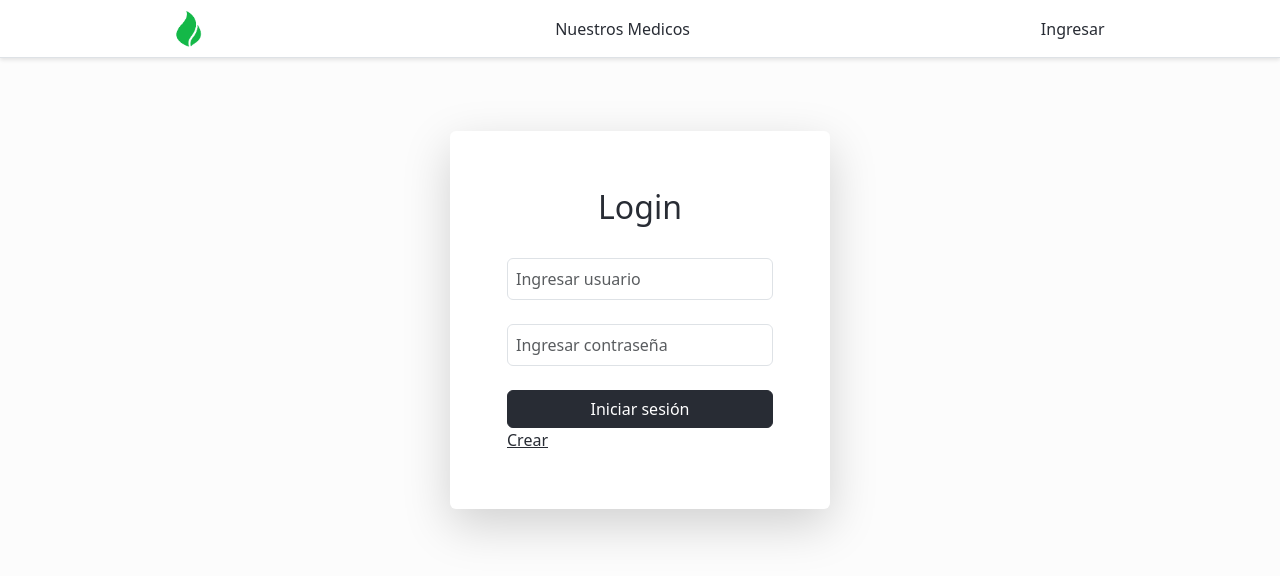
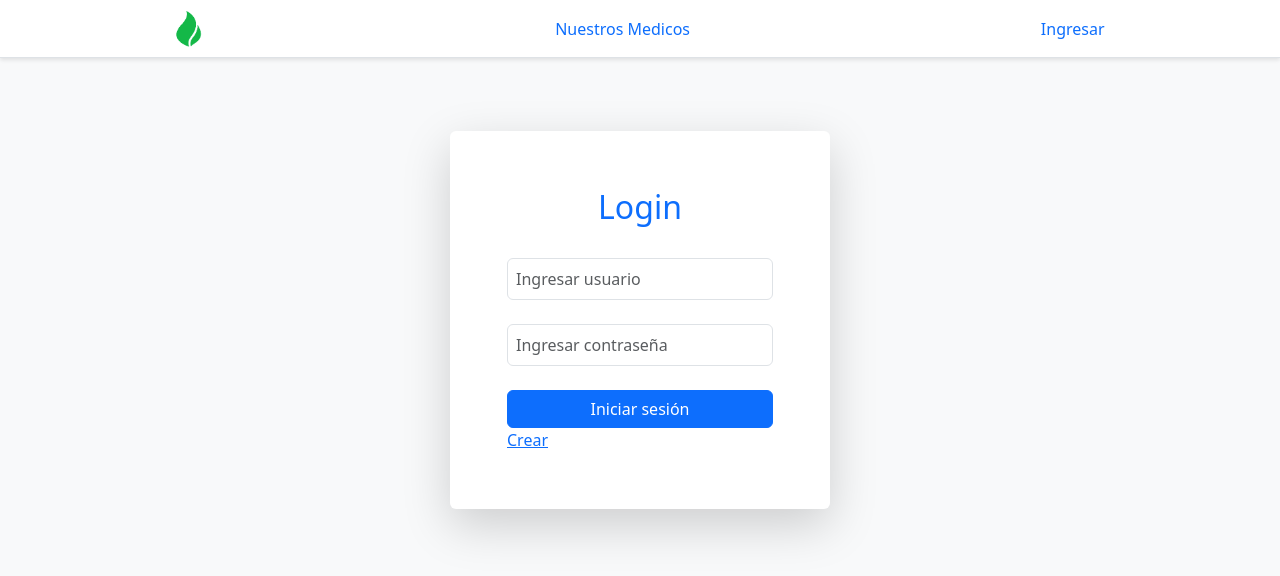
Before and after one commit to sebast825/medical-scheduling-fe, a React (Create React App) app: page /login in a window 1280 px wide. Shown: the top 576 px of the page. Built offline with nearby package versions, Linux system fonts and the light colour scheme.

Commit message:
more styles

```diff
--- a/src/App.scss
+++ b/src/App.scss
@@ -5,6 +5,6 @@
 
 
 body{
-  background-color: #FCFCFC!important;
+  background-color: #F8F9FA!important;
   color: $color-black!important;
 }
--- a/src/Components/General/Footer/Footer.scss
+++ b/src/Components/General/Footer/Footer.scss
@@ -1,7 +1,7 @@
 .footer {
    width: 100%;
    padding: 4vh;
-   background-color: darkgreen;
+   background-color: #006400;
    color: #fff;
 
  }
--- a/src/Components/General/Opening/Opening.scss
+++ b/src/Components/General/Opening/Opening.scss
@@ -58,15 +58,15 @@
   @include respond(mobile) {
     height: 25vh;
   }
-  .overlay {
+   .overlay {
     padding: 15vh 0px 10vh 0rem;
     @include respond(mobile) {
       padding: 17vh 0px 8vh 0rem;
     }
 
-    background: $color-green;
+   // background: $color-green;
   //  background: radial-gradient(circle, rgba(0,100,0,1) 15%, rgba(12,154,12,1) 47%, rgba(26,126,26,1) 74%);
-    background: radial-gradient(circle, rgba(12,130,12,1) 34%, rgba(12,154,12,1) 77%, rgba(26,126,26,1) 100%);
+    //background: radial-gradient(circle, rgba(12,130,12,1) 34%, rgba(12,154,12,1) 77%, rgba(26,126,26,1) 100%);
     //background: radial-gradient(circle, rgba(12,154,12,1)  34%,  rgba(26,126,26,1)  77%,rgba(12,154,12,1)  100%);
 
   }
--- a/src/Components/buttons/BackLink/BackLink.tsx
+++ b/src/Components/buttons/BackLink/BackLink.tsx
@@ -12,7 +12,7 @@ function BackLink({variant}:IBackLink) {
   return (
    <div className="container justify-content-center d-flex backLink">
       <Button
-         variant={variant != undefined ? variant : "secondary"}
+         variant={variant != undefined ? variant : "dark"}
          onClick={() => navigate(-1)}
          size="lg"
          className='btn-back'
--- a/src/styles/bootstrap.scss
+++ b/src/styles/bootstrap.scss
@@ -1,13 +1,14 @@
+@import "./variables.scss";
 
 // Sobrescribe las variables de color antes de importar Bootstrap
-$primary: #282c34; // Color principal
-$secondary: #282c34; // Color secundario
+$primary: #0D6EFD; // Color principal
+$secondary: $color-green; // Color secundario
 $success: #28a745; // Color de éxito
 $info: #17a2b8; // Color de información
 $warning: #ffc107; // Color de advertencia
 $danger: #dc3545; // Color de peligro
 $light: #f8f9fa; // Color claro
-$dark: red; // Color oscuro
+$dark: $color-grey; // Color oscuro
 
 // Importa Bootstrap después de sobrescribir las variables
 @import "~bootstrap/scss/bootstrap";
--- a/src/styles/variables.scss
+++ b/src/styles/variables.scss
@@ -11,6 +11,11 @@ $size-medium-mobile: 1.2rem;
 $size-smallmobile-mobile: 0.8rem;
 
 
-$color-white: #FAFFFC;
+$color-white: #F8F9FA;
 $color-black: #000F05;
-$color-green: #0c820c;
+//$color-green: #0c820c;
+$color-green: #006400;
+
+$color-green-dark: #175017;
+
+$color-grey: #2b502b;
```
